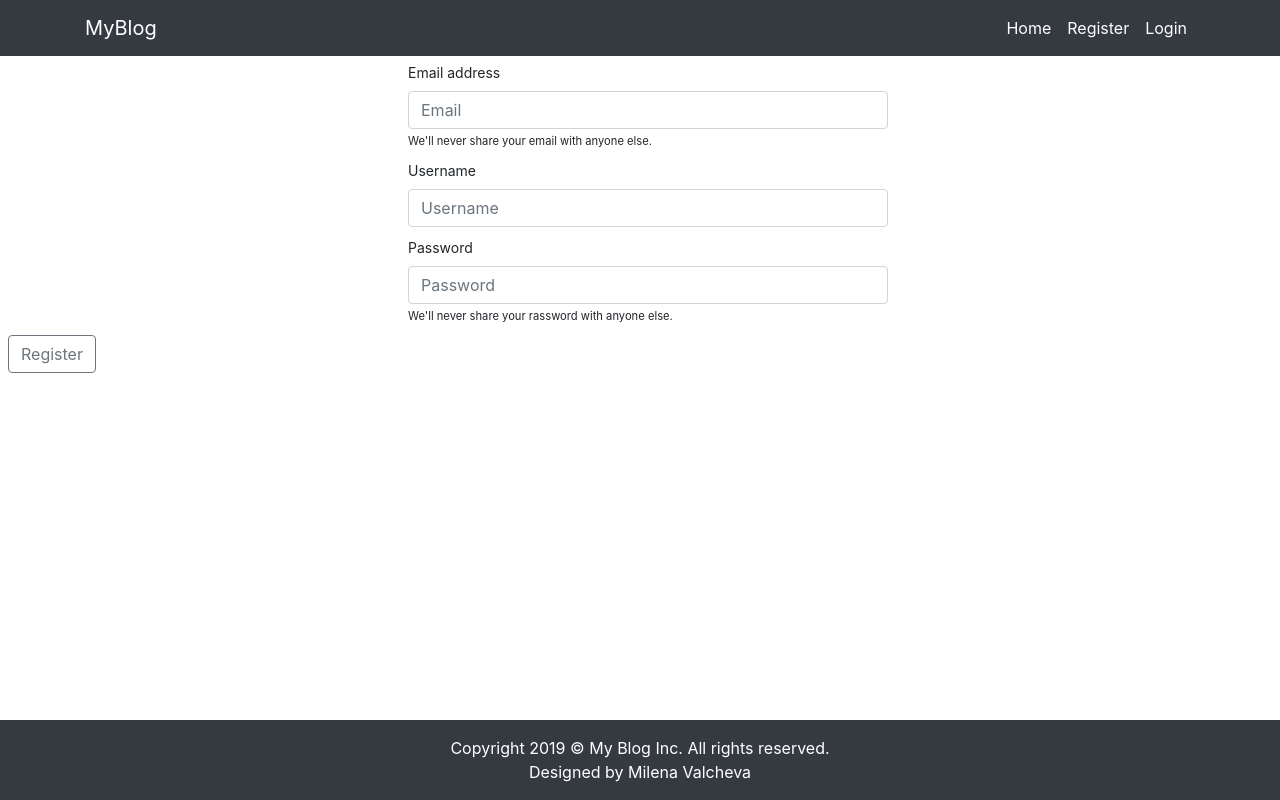
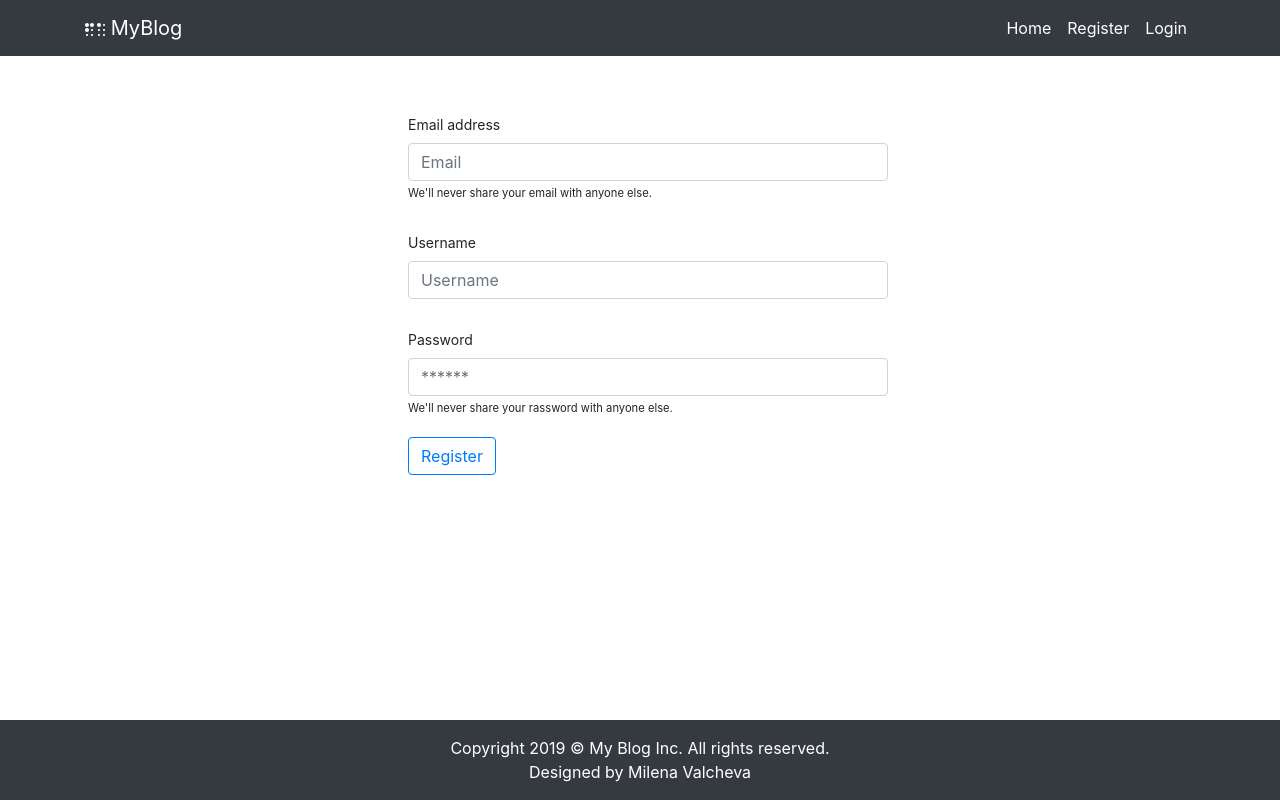
Before and after one commit to milenav/MyBlogReact, a React (Create React App) app in the folder my-blog/: page /register in a window 1280 px wide. Built offline with nearby package versions, Linux system fonts and the light colour scheme.

Commit message:
change file

```diff
--- a/my-blog/package.json
+++ b/my-blog/package.json
@@ -6,6 +6,7 @@
     "bootstrap": "^4.3.1",
     "react": "^16.8.4",
     "react-dom": "^16.8.4",
+    "react-icons": "^3.5.0",
     "react-router": "^4.3.1",
     "react-router-dom": "^4.3.1",
     "react-scripts": "2.1.8",
--- a/my-blog/src/components/header.js
+++ b/my-blog/src/components/header.js
@@ -1,5 +1,6 @@
 import React, { Component } from 'react';
 import { NavLink } from 'react-router-dom';
+import { FaBraille } from 'react-icons/fa';
 
 
 class Header extends Component {
@@ -7,7 +8,7 @@ class Header extends Component {
         return (
             <nav className="navbar navbar-expand-lg navbar-dark bg-dark fixed-top">
                 <div className="container">
-                    <NavLink className="navbar-brand" to="/">MyBlog</NavLink>
+                    <NavLink className="navbar-brand" to="/"><FaBraille/>      MyBlog</NavLink>
                         <button className="navbar-toggler" type="button" data-toggle="collapse" data-target="#navbarResponsive" aria-controls="navbarResponsive" aria-expanded="false" aria-label="Toggle navigation">
                             <span className="navbar-toggler-icon"></span>
                         </button>
@@ -29,7 +30,7 @@ class Header extends Component {
                             {
                                 this.props.username ?
                             (<li className="nav-item">
-                                <NavLink className="nav-link text-white" to="/login">Logout</NavLink>
+                                <NavLink className="nav-link text-white" to="/">Logout</NavLink>
                             </li>)
                             :
                             (<li className="nav-item">
--- a/my-blog/src/components/login.js
+++ b/my-blog/src/components/login.js
@@ -13,19 +13,18 @@ class Login extends Component {
 
     render() {
         return (
-            <form className="form-control" onSubmit={(e) => this.props.handleSubmit(e, this.state, false)}>
-                <h1>Login</h1>
+            <form className="form-control-sm" onSubmit={(e) => this.props.handleSubmit(e, this.state, false)}>
 
-                <div className="form-group">
+                <div className="form-group-sm">
                     <label htmlFor="username">Username</label>
                     <input className="form-control" type="text" onChange={this.handleChange} name="username" placeholder="Username"/>
                 </div>
-                <div className="form-group">
+                <div className="form-group-sm">
                     <label htmlFor="password">Password</label>
-                    <input className="form-control" type="password" onChange={this.handleChange} name="password" placeholder="Password"/>
+                    <input className="form-control" type="password" onChange={this.handleChange} name="password" placeholder="******"/>
                     <small>We'll never share your rassword with anyone else.</small>
                 </div>
-                <button className="btn btn-outline-secondary" type="submit">Login</button>
+                <button className="btn btn-outline-primary" type="submit">Login</button>
             </form>
         )
     }
--- a/my-blog/src/components/register.css
+++ b/my-blog/src/components/register.css
@@ -1,4 +1,17 @@
 .form-group {
     width: 30rem;
+    margin: 30px 100px 10px 400px;
+}
+
+.form-control-sm {
+    padding: 5.25rem .5rem;
+}
+
+.btn-outline-primary {
     margin: 10px 100px 10px 400px;
 }
+
+.form-group-sm {
+    width: 30rem;
+    margin: 50px 100px 10px 400px;
+}
--- a/my-blog/src/components/register.js
+++ b/my-blog/src/components/register.js
@@ -16,7 +16,7 @@ class Register extends Component {
     render() {
         return (
             <form className="form-control-sm" onSubmit={(e) => this.props.handleSubmit(e, this.state, true)}>
-                <h1>Register</h1>
+
                 <div className="form-group">
                     <label htmlFor="email">Email address</label>
                     <input className="form-control" type="email" onChange={this.handleChange} name="email" placeholder="Email"/>
@@ -28,10 +28,10 @@ class Register extends Component {
                 </div>
                 <div className="form-group">
                     <label htmlFor="password">Password</label>
-                    <input className="form-control" type="password" onChange={this.handleChange} name="password" placeholder="Password"/>
+                    <input className="form-control" type="password" onChange={this.handleChange} name="password" placeholder="******"/>
                     <small>We'll never share your rassword with anyone else.</small>
                 </div>
-                <button className="btn btn-outline-secondary" type="submit">Register</button>
+                <button className="btn btn-outline-primary" type="submit">Register</button>
             </form>
         )
     }
```
Also changed, not shown: 1 other file (tests, documents, lock files or other folders).
